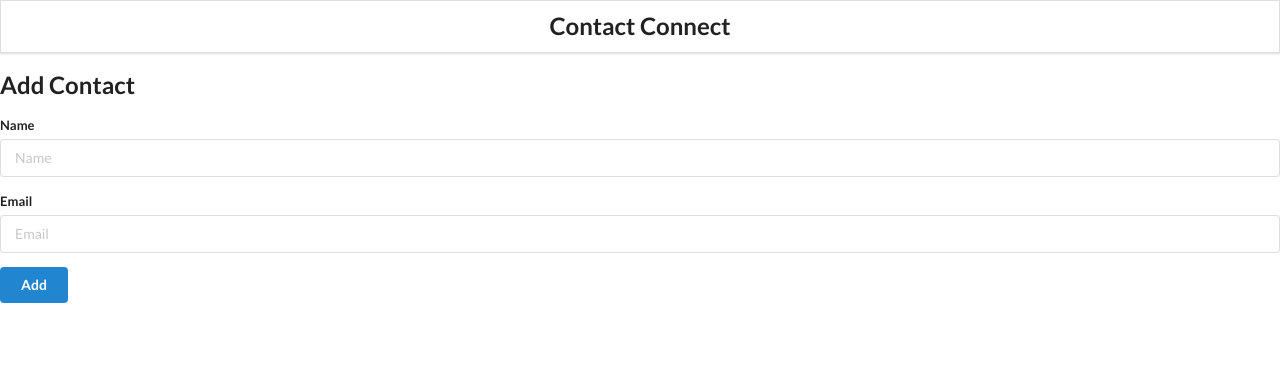
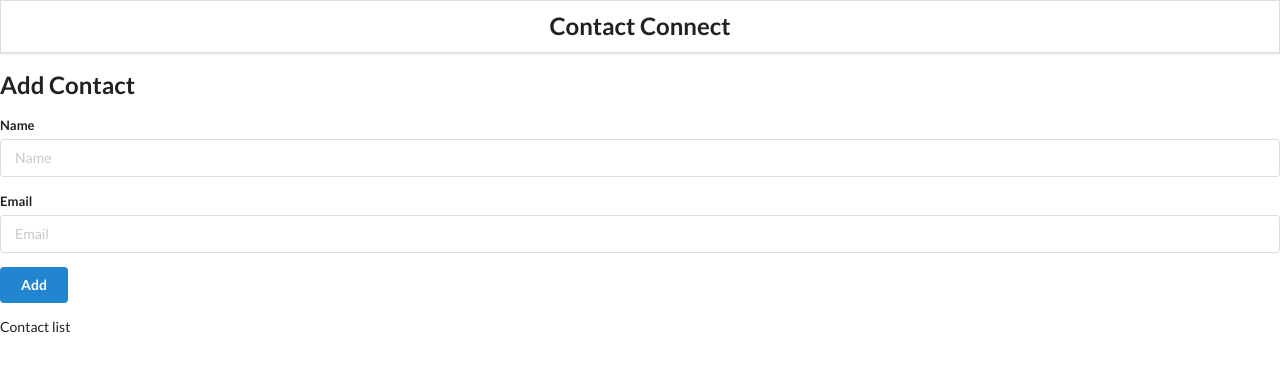
Before and after one commit to PrajilPradeep/contact-connect, a React (Vite) app: page / in a window 1280 px wide. Shown: the top 372 px of the page. Built offline with nearby package versions, Linux system fonts and the light colour scheme.

Commit message:
Add ContactList component to display contacts

```diff
--- a/src/components/App.jsx
+++ b/src/components/App.jsx
@@ -2,11 +2,13 @@ import { useState } from "react";
 import "../styles/App.css";
 import Header from "./Header.jsx";
 import AddContact from "./AddContact.jsx";
+import ContactList from "./ContactList.jsx";
 function App() {
   return (
     <>
       <Header />
       <AddContact />
+      <ContactList />
     </>
   );
 }
--- /dev/null
+++ b/src/components/ContactList.jsx
@@ -0,0 +1,5 @@
+function ContactList() {
+  return <div className="ui celled list">Contact list</div>;
+}
+
+export default ContactList;
```
